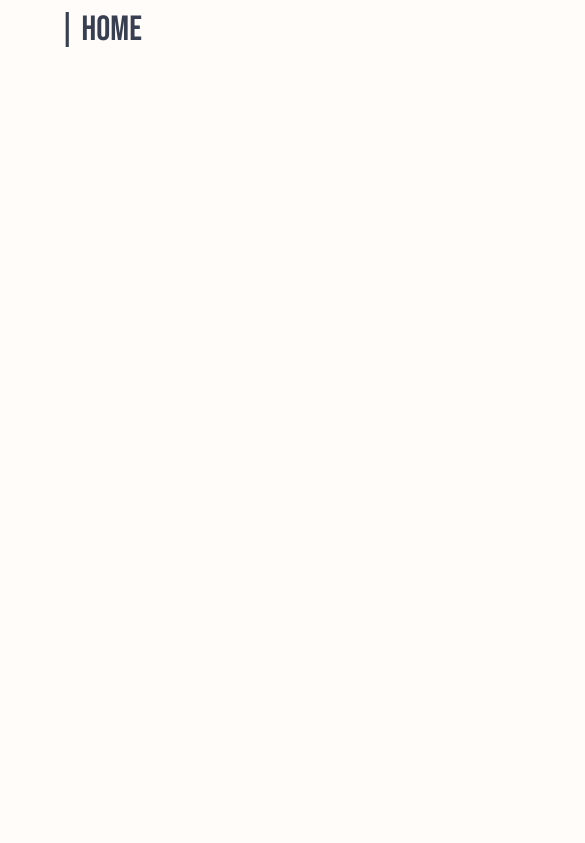
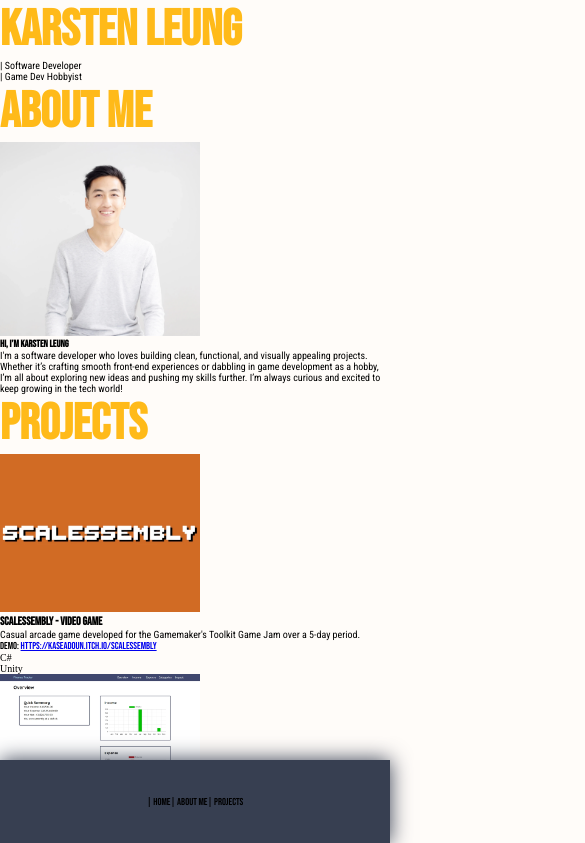
Before and after one commit to kaseadoun/karsten-leung-portfolio, a React (Vite) app: page / in a window 390 px wide. Shown: the top 843 px of the page, 585 px wide, since content can reach past the window. Built offline with nearby package versions, Linux system fonts and the light colour scheme.

Commit message:
Added specific breakpoints and started styling for small devices

```diff
--- a/src/index.css
+++ b/src/index.css
@@ -1,9 +1,11 @@
+/* GENERAL STYLING */
 :root {
   --charcoal: #373f51;
   --selective-yellow: #ffba19;
   --baby-powder: #fffcf9;
   --eggshell: #fffaf0;
   --white: #ffffff;
+  font-size: 10px;
 }
 
 * {
@@ -37,10 +39,75 @@ span {
   font-family: "Roboto Condensed", sans-serif;
 }
 
-h1, h2 {
+li {
+  list-style-type: none;
+}
+
+h1,
+h2 {
   color: var(--selective-yellow);
+  font-size: 5em;
+}
+
+.navigation {
+  position: fixed;
+  bottom: 0;
+  display: flex;
+  justify-content: space-around;
+  align-items: center;
+  width: 100%;
+  height: 10vh;
+  background-color: var(--charcoal);
+  box-shadow: 0 0 20px var(--charcoal);
+  z-index: 1;
+}
+
+ul {
+  display: flex;
+  justify-content: space-between;
+  width: 100%;
+  height: 300%;
+}
+
+img {
+  max-width: 200px;
+}
+
+
+/* Large phones */
+@media only screen and (min-width: 640px) {
+  h1,
+  h2 {
+    color: var(--selective-yellow);
+    font-size: 7em;
+  }
+}
+
+/* Tablets */
+@media only screen and (min-width: 768px) {
+  h1,
+  h2 {
+    color: var(--selective-yellow);
+    font-size: 9em;
+  }
+}
+
+/* Laptops */
+@media only screen and (min-width: 1024px) {
+  h1,
+  h2 {
+    color: var(--selective-yellow);
+    font-size: 12em;
+  }
+}
+
+/* Desktops */
+@media only screen and (min-width: 1280px) {
+  h1,
+  h2 {
     font-weight: 900;
-  font-size: 200px;
+    font-size: 20em;
+    /* font-size: 200px; */
   }
 
   h2 {
@@ -52,8 +119,7 @@ h3 {
   }
 
   /* ---------- HEADER AND FOOTER CONTAINER ---------- */
-.sidebar {
-  position: fixed;
+  .navigation {
     display: flex;
     flex-direction: column;
     justify-content: space-around;
@@ -61,9 +127,11 @@ h3 {
     height: 100vh;
     min-width: 250px;
     max-width: 300px;
-  width: 20%;
+    width: 20vw;
+    height: 100vh;
     background-color: var(--charcoal);
     box-shadow: 0 0 20px var(--charcoal);
+    top: 0;
     z-index: 1;
   }
 
@@ -106,7 +174,7 @@ li {
     color: var(--baby-powder);
     font-size: 35px;
     display: block;
-  padding: .5rem 1rem;
+    padding: 0.5rem 1rem;
     padding-left: 15%;
   }
   li:hover,
@@ -249,23 +317,4 @@ h4 {
     border-radius: 5px;
     margin-right: 10px;
   }
-
-/* Large phones */
-@media only screen and (min-width: 640px) {
-
 }
-
-/* Tablets */
-@media only screen and (min-width: 768px) {
-
-}
-
-/* Laptops */
-@media only screen and (min-width: 1024px) {
-
-}
-
-/* Desktops */
-@media only screen and (min-width: 1280px) {
-
-}
```
Lines whose indentation alone changed are shown as unchanged.
